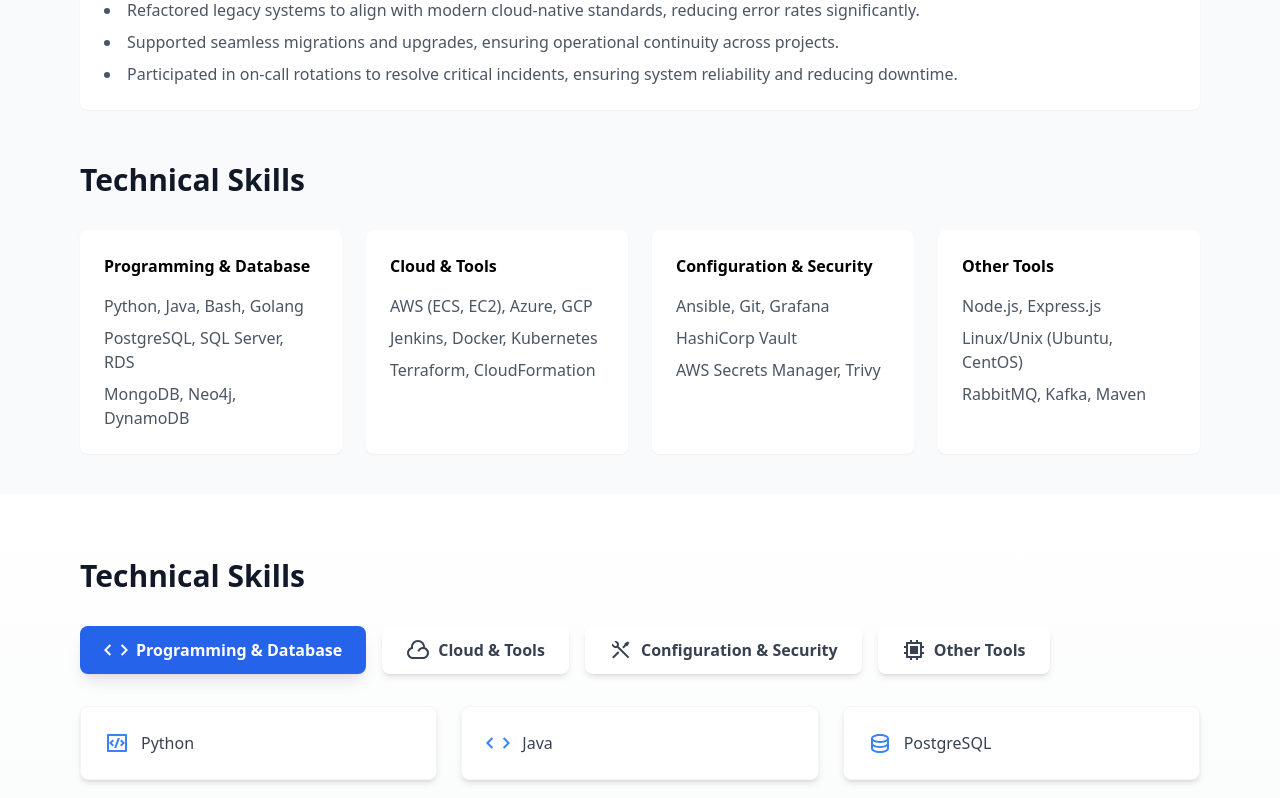
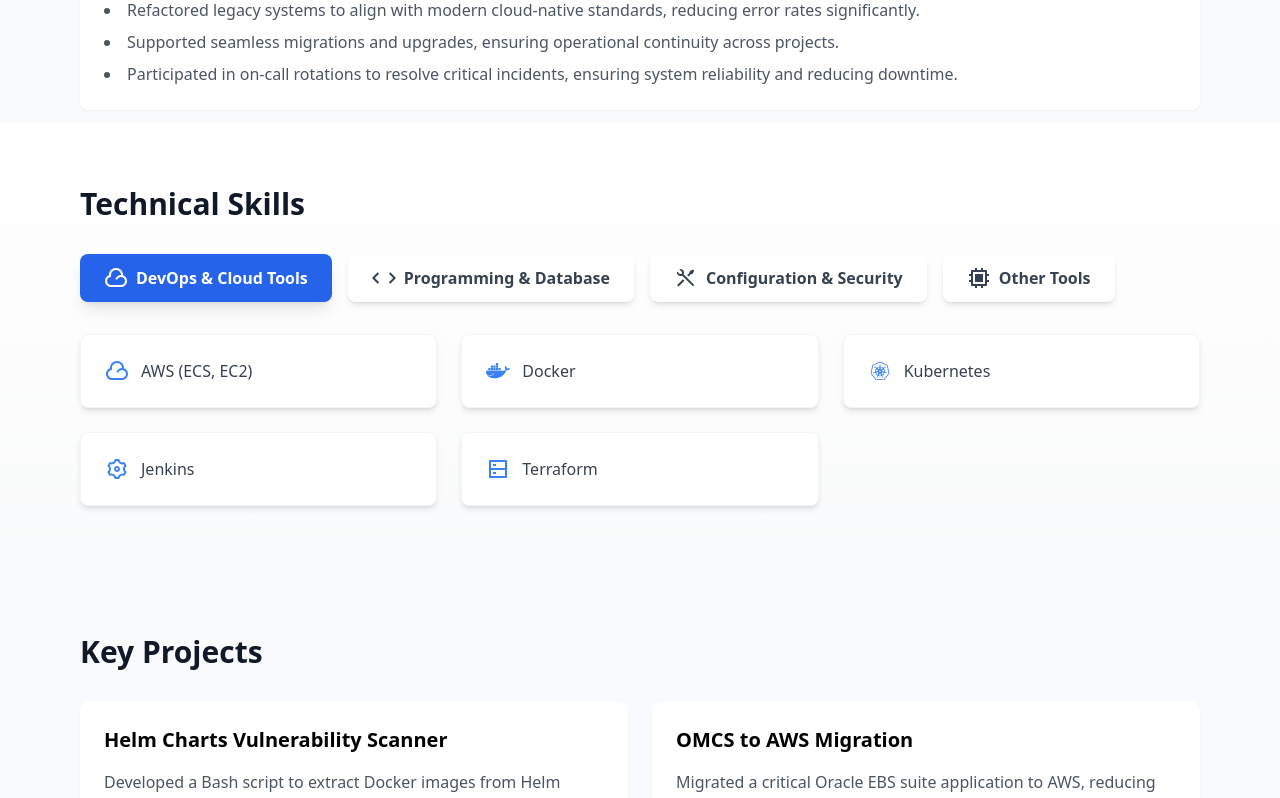
Before and after one commit to siddheshengineer/portfolio, a React (Create React App) app: page / in a window 1280 px wide. Shown: the part 1700-2498 px from the top of the page. Built offline with nearby package versions, Linux system fonts and the light colour scheme.

Commit message:
updates committed

```diff
--- a/src/App.js
+++ b/src/App.js
@@ -198,7 +198,7 @@
         </section>
 
 
-        {/* Skills Section */}
+        {/* Skills Section
         <section id="skills" className="py-10">
           <div className="max-w-6xl mx-auto px-4">
             <h2 className="text-3xl font-bold text-gray-900 mb-8">Technical Skills</h2>
@@ -237,7 +237,7 @@
               </div>
             </div>
           </div>
-        </section>
+        </section> */}
 
         <SkillsSection />
 
--- a/src/SkillsSection.js
+++ b/src/SkillsSection.js
@@ -18,8 +18,19 @@
   RiNodeTree
 } from "react-icons/ri";
 import { GrDocker } from "react-icons/gr";
+import { AiOutlineKubernetes } from "react-icons/ai";
 
 const skillsData = {
+  "DevOps & Cloud Tools": {
+    icon: <RiCloudLine className="w-6 h-6" />,
+    skills: [
+      { name: "AWS (ECS, EC2)", icon: <RiCloudLine /> },
+      { name: "Docker", icon: <GrDocker /> },
+      { name: "Kubernetes", icon: <AiOutlineKubernetes /> },
+      { name: "Jenkins", icon: <RiSettings3Line /> },
+      { name: "Terraform", icon: <RiServerLine /> },
+    ]
+  },
   "Programming & Database": {
     icon: <RiCodeSLine className="w-6 h-6" />,
     skills: [
@@ -29,16 +40,6 @@
       { name: "MongoDB", icon: <RiDatabase2Line /> },
       { name: "Neo4j", icon: <RiDatabase2Line /> },
       { name: "DynamoDB", icon: <RiDatabase2Line /> },
-    ]
-  },
-  "Cloud & Tools": {
-    icon: <RiCloudLine className="w-6 h-6" />,
-    skills: [
-      { name: "AWS (ECS, EC2)", icon: <RiCloudLine /> },
-      { name: "Docker", icon: <GrDocker /> },
-      { name: "Kubernetes", icon: <RiArchiveLine /> },
-      { name: "Jenkins", icon: <RiSettings3Line /> },
-      { name: "Terraform", icon: <RiServerLine /> },
     ]
   },
   "Configuration & Security": {
@@ -61,7 +62,7 @@
 };
 
 const SkillsSection = () => {
-  const [activeCategory, setActiveCategory] = useState('Programming & Database');
+  const [activeCategory, setActiveCategory] = useState('DevOps & Cloud Tools');
 
   const handleCategoryClick = (category) => {
     setActiveCategory(activeCategory === category ? null : category);
```
